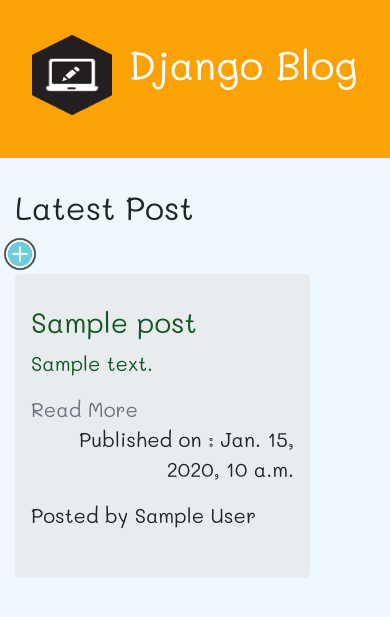
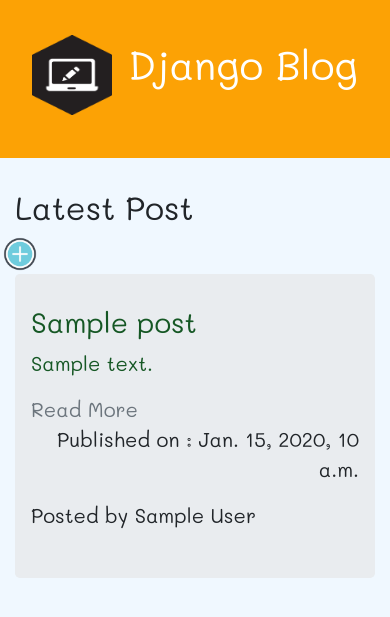
Before and after one commit to vigneshpy/blog_site, a Django app: template templates/blog/index.html in a window 390 px wide. Shown: the part 56-673 px from the top of the page. Run offline with Django 3.2, Linux system fonts and the light colour scheme; the template is opened without the code that fills it: most values are stand-ins (such as "Sample title", 1, 10 or a date in 2020); some libraries are stand-ins or nearby versions.

Commit message:
added some responsive views

```diff
--- a/templates/blog/index.html
+++ b/templates/blog/index.html
@@ -36,7 +36,7 @@
 		{% for p in post  %}
 <div class="row">
 
-				<div  class=" col-10">
+				<div  class=" col-12 col-sm-12">
 					<div class="jumbotron">
 				<a class="alert-success" href="{% url "details" p.id %}">
 				<h3>{{p.title}}</h3></a>
```
Also changed, not shown: blog/migrations/0006_auto_20181022_1958.py (added), db.sqlite3.
